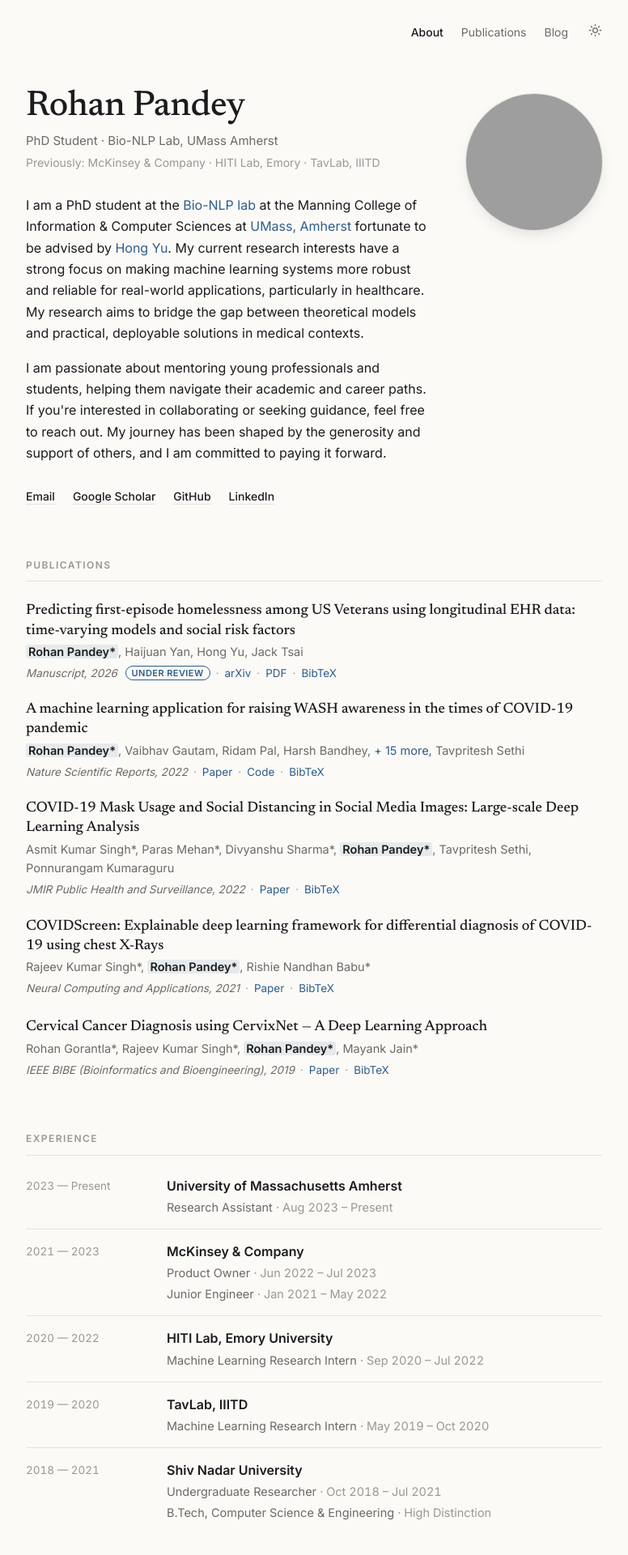
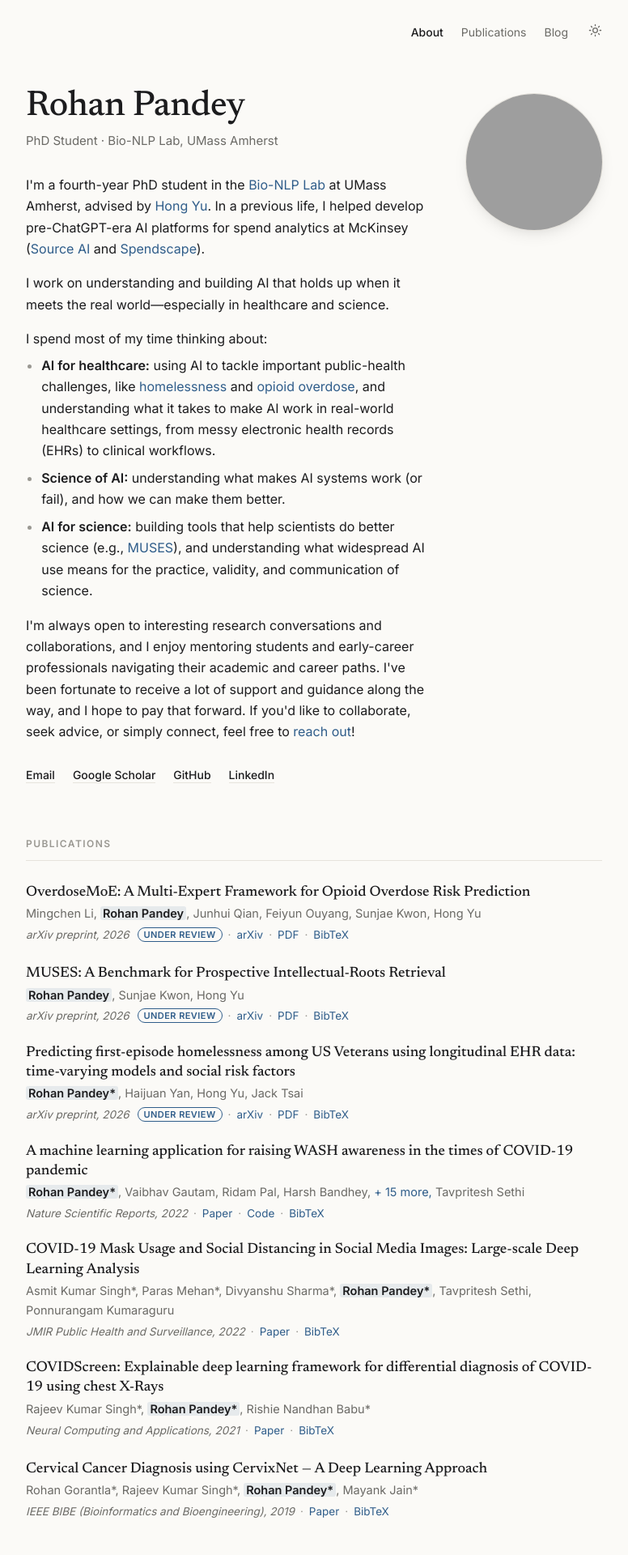
Before and after one commit to rohanpandey/rohanpandey.github.io, a Jekyll site: the page built from index.html, in a window 1280 px wide. Shown: the top 1920 px of the page at 81% size, without its empty margins (252-1028 px from the left). Built offline with Jekyll 4.4.1, drawn with Linux system fonts in a browser that asks for light colours; grey boxes are pictures that could not be loaded.

Commit message:
New intro, two new preprints, and keyword-rich metadata
- Rewrite the homepage intro (focus line, three research interests,
  collaboration and mentoring note); drop the "Previously" line
- Add OverdoseMoE and MUSES preprints; mark the 2026 preprints under review
- Keyword-rich description and title, expanded Person structured data,
  and an auto-generated /llms.txt profile for AI agents

Co-Authored-By: Claude Opus 5.5 <noreply@anthropic.com>

```diff
--- a/_config.yml
+++ b/_config.yml
@@ -1,6 +1,6 @@
 title: Rohan Pandey
-description: PhD student at the Bio-NLP Lab, UMass Amherst, working on robust and reliable machine learning for healthcare.
-tagline: PhD Student, UMass Amherst
+description: PhD student in Computer Science at UMass Amherst (Bio-NLP Lab) working on machine learning, NLP, and large language models (LLMs) that hold up in the real world, especially in healthcare and science.
+tagline: PhD Student in AI, NLP & Healthcare, UMass Amherst
 author: Rohan Pandey
 url: https://rohanpandey.github.io
 baseurl: ""
@@ -21,6 +21,24 @@ plugins:
 image: /images/rohan.jpg
 twitter:
   card: summary
+# Research keywords used in structured data and llms.txt (keep these accurate)
+keywords:
+  - Machine learning
+  - Natural language processing (NLP)
+  - Large language models (LLMs)
+  - Clinical NLP
+  - AI for healthcare
+  - Electronic health records (EHR)
+  - Public health informatics
+  - Clinical risk prediction
+  - Opioid overdose prediction
+  - Homelessness risk prediction
+  - Science of AI
+  - Robustness and reliability of AI systems
+  - AI for science
+  - Information retrieval
+  - Benchmarks and evaluation
+
 social:
   name: Rohan Pandey
   links:
--- a/_data/publications.yml
+++ b/_data/publications.yml
@@ -2,10 +2,50 @@
 # authors_more (optional): extra authors hidden behind a "+ N more" toggle; authors_last is shown after it.
 # badge (optional): small pill like "Under review" or "Oral".
 
+- title: "OverdoseMoE: A Multi-Expert Framework for Opioid Overdose Risk Prediction"
+  url: https://arxiv.org/abs/2609.40108
+  authors: "Mingchen Li, <me>Rohan Pandey</me>, Junhui Qian, Feiyun Ouyang, Sunjae Kwon, Hong Yu"
+  venue: arXiv preprint
+  year: 2026
+  badge: Under review
+  links:
+    - { label: arXiv, url: "https://arxiv.org/abs/2609.40108" }
+    - { label: PDF, url: "https://arxiv.org/pdf/2609.40108" }
+  bibtex: |
+    @misc{li2026overdosemoe,
+      title         = {OverdoseMoE: A Multi-Expert Framework for Opioid Overdose Risk Prediction},
+      author        = {Li, Mingchen and Pandey, Rohan and Qian, Junhui and Ouyang, Feiyun and Kwon, Sunjae and Yu, Hong},
+      year          = {2026},
+      eprint        = {2609.40108},
+      archivePrefix = {arXiv},
+      primaryClass  = {cs.CL},
+      url           = {https://arxiv.org/abs/2609.40108}
+    }
+
+- title: "MUSES: A Benchmark for Prospective Intellectual-Roots Retrieval"
+  url: https://arxiv.org/abs/2609.00313
+  authors: "<me>Rohan Pandey</me>, Sunjae Kwon, Hong Yu"
+  venue: arXiv preprint
+  year: 2026
+  badge: Under review
+  links:
+    - { label: arXiv, url: "https://arxiv.org/abs/2609.00313" }
+    - { label: PDF, url: "https://arxiv.org/pdf/2609.00313" }
+  bibtex: |
+    @misc{pandey2026muses,
+      title         = {MUSES: A Benchmark for Prospective Intellectual-Roots Retrieval},
+      author        = {Pandey, Rohan and Kwon, Sunjae and Yu, Hong},
+      year          = {2026},
+      eprint        = {2609.00313},
+      archivePrefix = {arXiv},
+      primaryClass  = {cs.IR},
+      url           = {https://arxiv.org/abs/2609.00313}
+    }
+
 - title: "Predicting first-episode homelessness among US Veterans using longitudinal EHR data: time-varying models and social risk factors"
   url: https://arxiv.org/abs/2602.02731
   authors: "<me>Rohan Pandey*</me>, Haijuan Yan, Hong Yu, Jack Tsai"
-  venue: Manuscript
+  venue: arXiv preprint
   year: 2026
   badge: Under review
   links:
--- a/_layouts/default.html
+++ b/_layouts/default.html
@@ -19,11 +19,13 @@
       "name": "Rohan Pandey",
       "url": "{{ site.url }}/",
       "image": "{{ site.url }}/images/rohan.jpg",
-      "jobTitle": "PhD Student",
+      "jobTitle": "PhD Student in Computer Science",
+      "email": "mailto:rohanpandey@umass.edu",
+      "worksFor": { "@type": "Organization", "name": "Bio-NLP Lab, UMass Amherst", "url": "https://bio-nlp.org/" },
       "description": "{{ site.description }}",
       "affiliation": { "@type": "Organization", "name": "University of Massachusetts Amherst", "url": "https://www.umass.edu/" },
       "alumniOf": { "@type": "CollegeOrUniversity", "name": "Shiv Nadar University" },
-      "knowsAbout": ["Machine learning", "Natural language processing", "Clinical NLP", "Electronic health records", "Robustness"],
+      "knowsAbout": [{% for k in site.keywords %}"{{ k }}"{% unless forloop.last %}, {% endunless %}{% endfor %}],
       "sameAs": [{% for l in site.social.links %}"{{ l }}"{% unless forloop.last %}, {% endunless %}{% endfor %}]
     }
   }
--- a/index.html
+++ b/index.html
@@ -6,14 +6,22 @@ image: /images/rohan.jpg
   <div>
     <h1 class="name">Rohan Pandey</h1>
     <p class="tagline">PhD Student · Bio-NLP Lab, UMass Amherst</p>
-    <p class="previously">Previously: McKinsey &amp; Company · HITI Lab, Emory · TavLab, IIITD</p>
 
     <div class="bio">
       <p>
-        I am a PhD student at the <a href="https://bio-nlp.org">Bio-NLP lab</a> at the Manning College of Information &amp; Computer Sciences at <a href="https://www.cics.umass.edu">UMass, Amherst</a> fortunate to be advised by <a href="https://www.cics.umass.edu/about/directory/hong-yu/">Hong Yu</a>. My current research interests have a strong focus on making machine learning systems more robust and reliable for real-world applications, particularly in healthcare. My research aims to bridge the gap between theoretical models and practical, deployable solutions in medical contexts.
+        I'm a fourth-year PhD student in the <a href="https://bio-nlp.org/">Bio-NLP Lab</a> at UMass Amherst, advised by <a href="https://www.cics.umass.edu/about/directory/hong-yu/">Hong Yu</a>. In a previous life, I helped develop pre-ChatGPT-era AI platforms for spend analytics at McKinsey (<a href="https://www.mckinsey.com/capabilities/operations/tech-tools/source-ai">Source AI</a> and <a href="https://www.mckinsey.com/about-us/overview/alliances/spendscape-by-mckinsey">Spendscape</a>).
       </p>
       <p>
-        I am passionate about mentoring young professionals and students, helping them navigate their academic and career paths. If you're interested in collaborating or seeking guidance, feel free to reach out. My journey has been shaped by the generosity and support of others, and I am committed to paying it forward.
+        I work on understanding and building AI that holds up when it meets the real world—especially in healthcare and science.
+      </p>
+      <p class="list-lead">I spend most of my time thinking about:</p>
+      <ul class="interests">
+        <li><strong>AI for healthcare:</strong> using AI to tackle important public-health challenges, like <a href="https://arxiv.org/abs/2602.02731">homelessness</a> and <a href="https://arxiv.org/abs/2609.40108">opioid overdose</a>, and understanding what it takes to make AI work in real-world healthcare settings, from messy electronic health records (EHRs) to clinical workflows.</li>
+        <li><strong>Science of AI:</strong> understanding what makes AI systems work (or fail), and how we can make them better.</li>
+        <li><strong>AI for science:</strong> building tools that help scientists do better science (e.g., <a href="https://arxiv.org/abs/2609.00313">MUSES</a>), and understanding what widespread AI use means for the practice, validity, and communication of science.</li>
+      </ul>
+      <p>
+        I'm always open to interesting research conversations and collaborations, and I enjoy mentoring students and early-career professionals navigating their academic and career paths. I've been fortunate to receive a lot of support and guidance along the way, and I hope to pay that forward. If you'd like to collaborate, seek advice, or simply connect, feel free to <a href="mailto:rohanpandey@umass.edu">reach out</a>!
       </p>
     </div>
 
--- a/stylesheet.css
+++ b/stylesheet.css
@@ -115,16 +115,15 @@ p { margin: 0 0 1em; }
 .tagline {
   color: var(--muted);
   font-size: 15px;
-  margin: 0 0 2px;
-}
-
-.previously {
-  color: var(--faint);
-  font-size: 14px;
   margin: 0 0 28px;
 }
 
 .bio p { color: var(--text); }
+.bio .list-lead { margin-bottom: .4em; }
+.interests { margin: 0 0 1em; padding-left: 1.2em; }
+.interests li { margin-bottom: .45em; }
+.interests li::marker { color: var(--faint); }
+.interests strong { font-weight: 600; }
 
 .portrait {
   width: 168px;
```
Also changed, not shown: llms.txt (added, +37 -0 lines).
